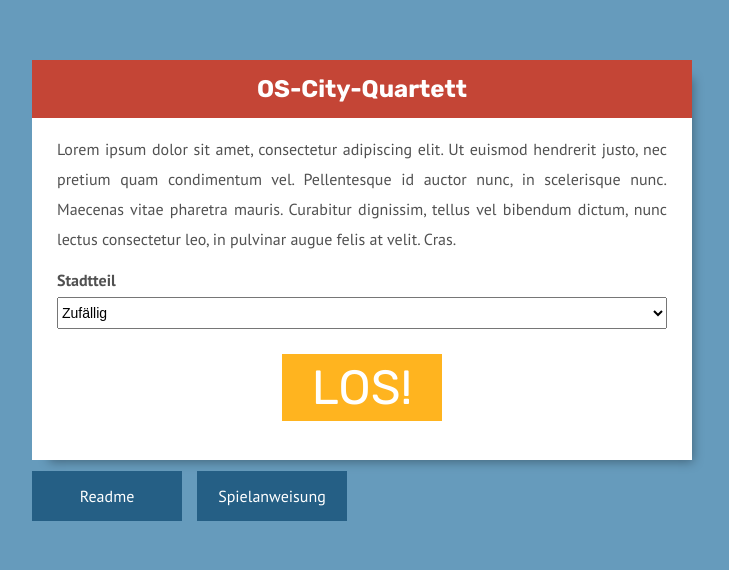
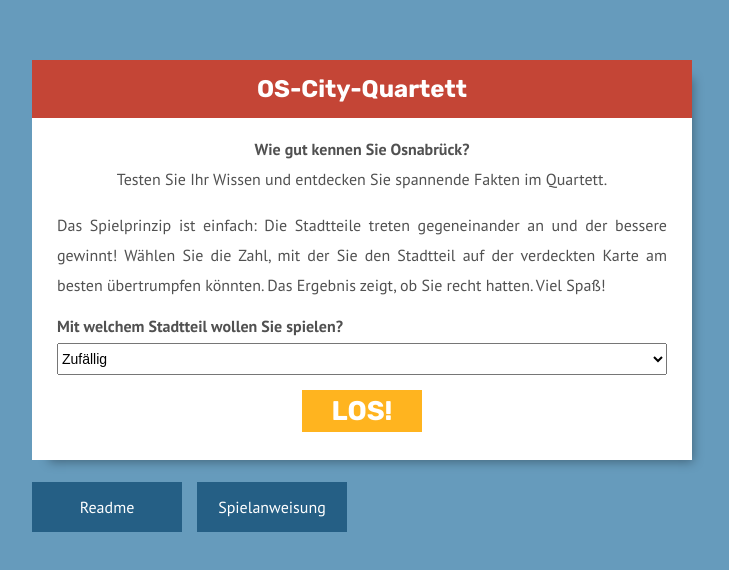
Before and after one commit to DutchGerman/quartier-quartett, a Vue app: page / in a window 1280 px wide. Shown: the part 140-710 px from the top of the page, without its empty margins (278-1007 px from the left). Built offline with nearby package versions, Linux system fonts and the light colour scheme; what vue-eva-icons would draw is missing.

Commit message:
update text landingpage

```diff
--- a/src/views/Home.vue
+++ b/src/views/Home.vue
@@ -2,9 +2,12 @@
   <div class="home">
     <box class="start">
       <h2>OS-City-Quartett</h2>
-      <p>Lorem ipsum dolor sit amet, consectetur adipiscing elit. Ut euismod hendrerit justo, nec pretium quam condimentum vel. Pellentesque id auctor nunc, in scelerisque nunc. Maecenas vitae pharetra mauris. Curabitur dignissim, tellus vel bibendum dictum, nunc lectus consectetur leo, in pulvinar augue felis at velit. Cras.</p>
+      <div class="introtext">
+        <p><b>Wie gut kennen Sie Osnabrück?</b> <br> Testen Sie Ihr Wissen und entdecken Sie spannende Fakten im Quartett.</p>
+        </div>
+      <p>Das Spielprinzip ist einfach: Die Stadtteile treten gegeneinander an und der bessere gewinnt! Wählen Sie die Zahl, mit der Sie den Stadtteil auf der verdeckten Karte am besten übertrumpfen könnten. Das Ergebnis zeigt, ob Sie recht hatten. Viel Spaß!</p>
       <div class="district-grid">
-        <span>Stadtteil</span>
+        <span>Mit welchem Stadtteil wollen Sie spielen?</span>
         <district-selector class="district" />
       </div>
       <div class="button-wrapper">
@@ -75,16 +78,17 @@ h2 {
   display: flex;
   justify-content: center;
   align-items: center;
-  margin-top: 25px;
+  margin-top: 15px;
 }
 
 .start-button {
   background-color: #ffb41f;
   padding: 5px 30px;
   color: #fff;
-  font-size: 48px;
+  font-size: 27px;
   font-family: 'Rubik', sans-serif;
   text-decoration: none;
+  font-weight: 900;
 }
 
 .start-button:hover {
@@ -111,4 +115,8 @@ h2 {
 .menu a:hover {
   background-color: #457a9e;
 }
+
+.introtext p {
+  text-align: center;
+}
 </style>
```
